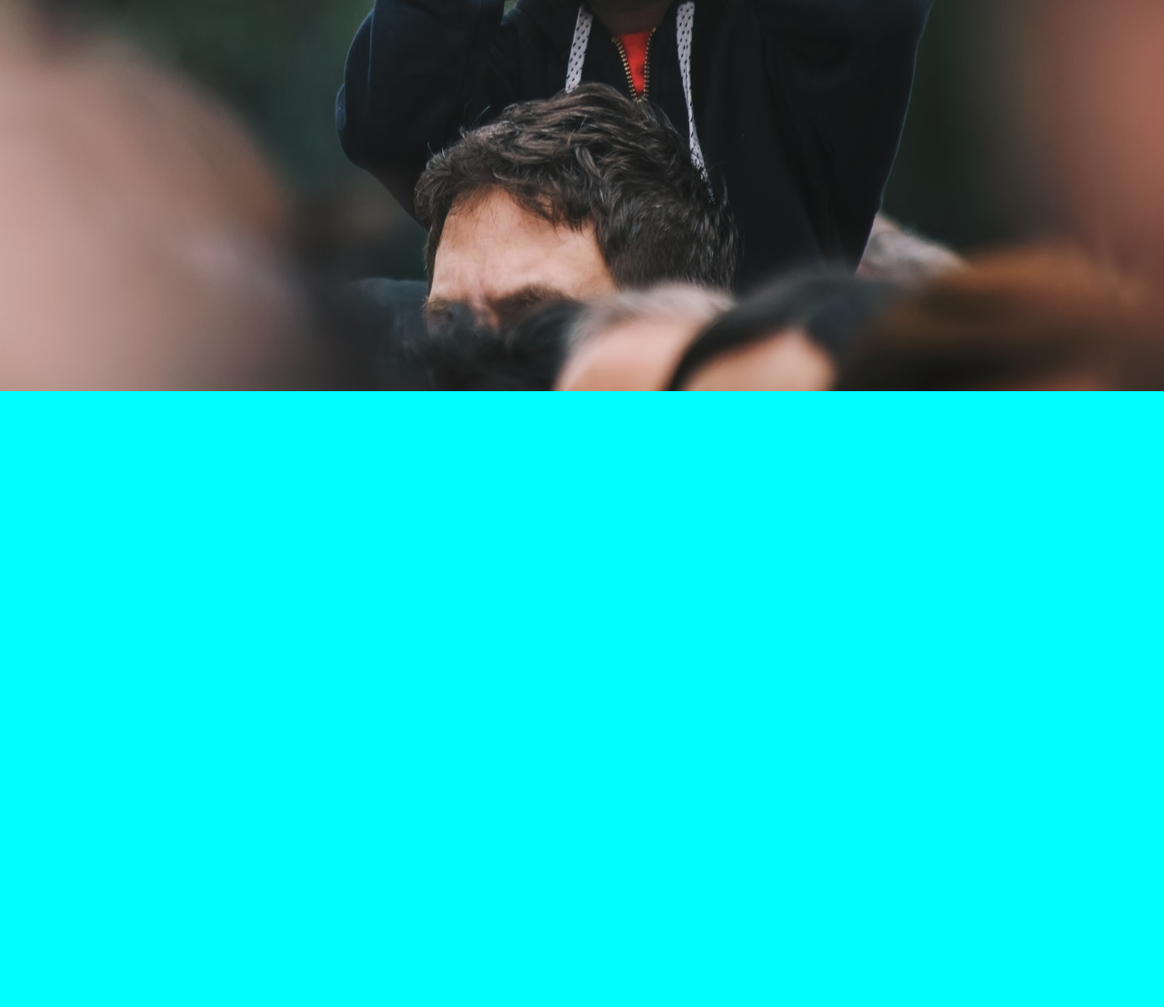
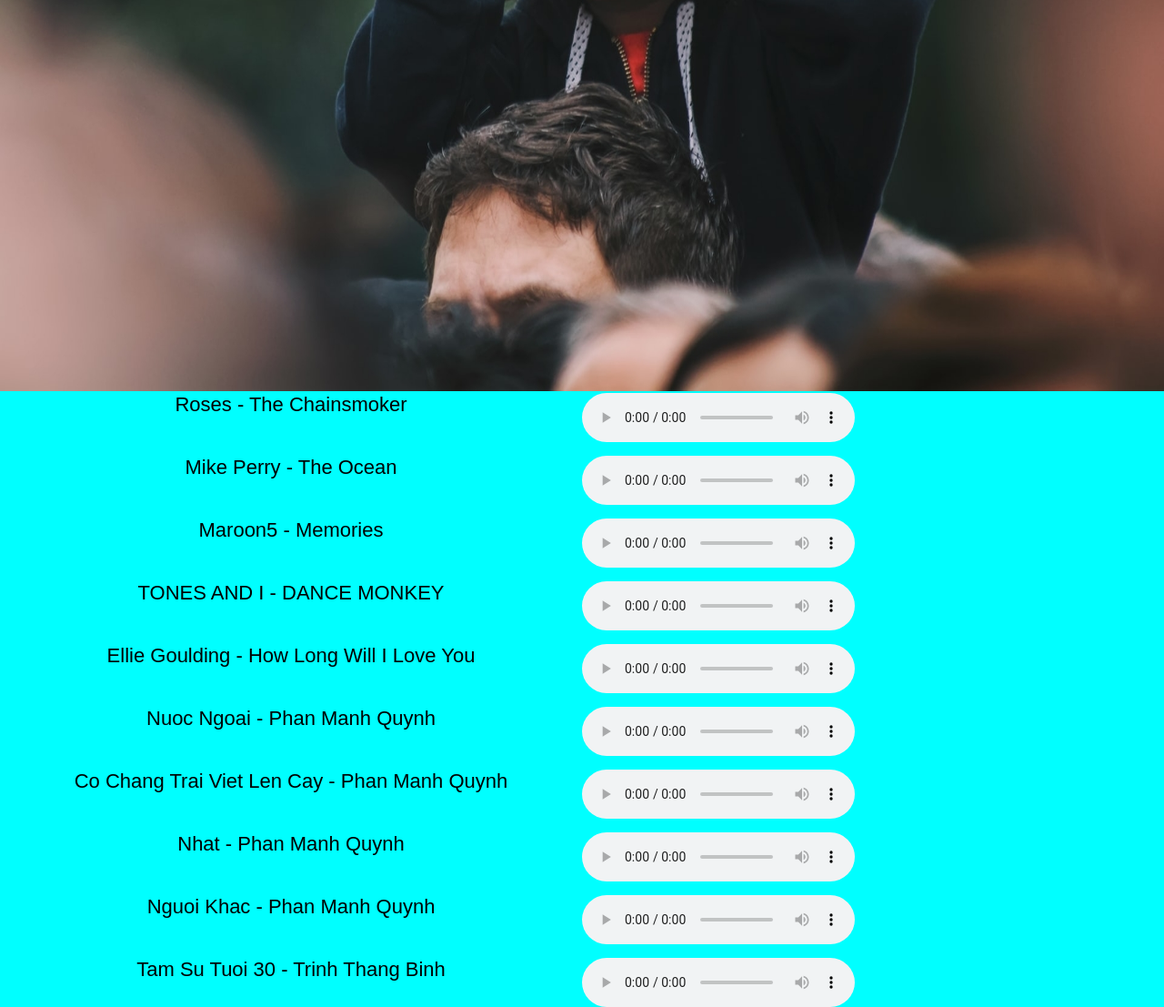
Before and after one commit to douchuis/first-client, a plain HTML site: page index.html in a window 1280 px wide. Shown: the part 590-1697 px from the top of the page at 91% size. Before the commit the page ends 1022 px from the top, so only its background shows below. Drawn offline with Linux system fonts and the light colour scheme; a web font is replaced by a local one.

Commit message:
Add music

```diff
--- a/css/index.css
+++ b/css/index.css
@@ -53,7 +53,22 @@ p {
 
 .images {
   width: 100%;
-  height: 930px;
+  /*height: 930px;*/
+}
+
+#music {
+  display: grid;
+  grid-template-columns: 1fr 1fr;
+  row-gap: 15px;
+}
+
+label {
+  font-size: 2.2rem;
+  justify-self: center;
+}
+
+.audio {
+  background-color: cyan;
 }
 
 @media (max-width: 1366px){
@@ -162,6 +177,12 @@ p {
     margin-top: -15px;
   }
 
+  #music {
+    display: grid;
+    grid-template-columns: 1fr;
+    justify-self: center;
+  }
+
   .images {
     width: 100%;
     height: 640px;
--- a/index.html
+++ b/index.html
@@ -15,6 +15,28 @@
       <p class="title1"> My Home </p><br>
       <p class="sub-title1">It's made<b> with ❤ by Pham Le Ai My </b></p>
       <img class="images" name="slide">
+      <div id="music">
+        <label>Roses - The Chainsmoker</label>
+        <audio class="audio" src="music/Roses_chainsmoker.mp3" controls></audio>
+        <label>Mike Perry - The Ocean</label>
+        <audio class="audio" src="music/MikePerry_TheOcean.mp3" controls></audio>
+        <label>Maroon5 - Memories</label>
+        <audio class="audio" src="music/Maroon5_Memories.mp3" controls></audio>
+        <label>TONES AND I - DANCE MONKEY</label>
+        <audio class="audio" src="music/TONESANDI-DANCEMONKEY.mp3" controls></audio>
+        <label>Ellie Goulding - How Long Will I Love You</label>
+        <audio  class="audio" src="music/EllieGoulding-HowLongWillILoveYou.mp3" controls></audio>
+        <label>Nuoc Ngoai - Phan Manh Quynh</label>
+        <audio  class="audio" src="music/NuocNgoai-PhanManhQuynh.mp3" controls></audio>
+        <label>Co Chang Trai Viet Len Cay - Phan Manh Quynh</label>
+        <audio class="audio"  src="music/CoChangTraiVietLenCay-PhanManhQuynh.mp3" controls></audio>
+        <label>Nhat - Phan Manh Quynh</label>
+        <audio class="audio" src="music/Nhat-PhanManhQuynh.mp3" controls></audio>
+        <label>Nguoi Khac - Phan Manh Quynh</label>
+        <audio class="audio" src="music/NguoiKhacPiano-PhanManhQuynh.mp3" controls></audio>
+        <label>Tam Su Tuoi 30 - Trinh Thang Binh</label>
+        <audio class="audio" src="music/TamSuTuoi30-TrinhThangBinh.mp3" controls></audio>
+      </div>
     </div>
   </body>
 </html>
```
Also changed, not shown: 10 other files.
